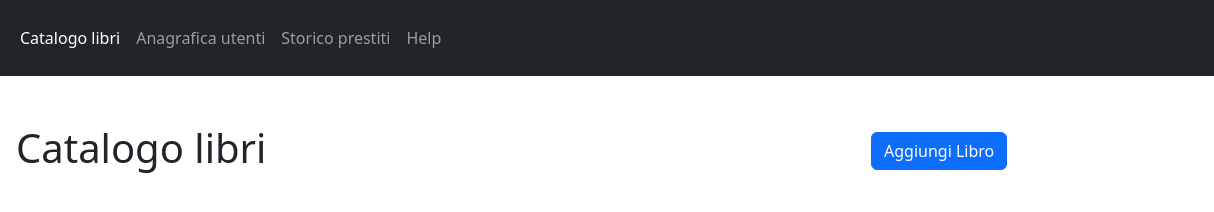
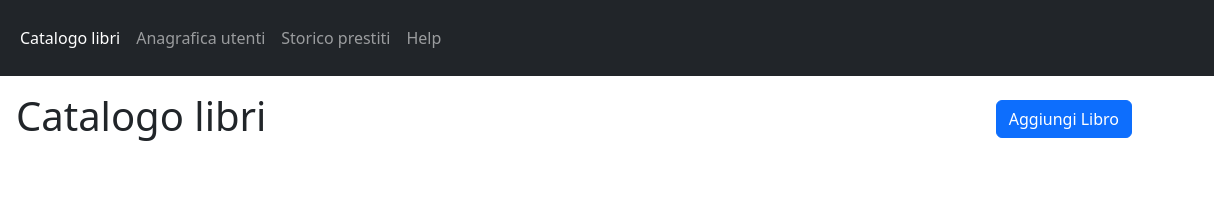
Before and after one commit to Luca1882/html-css-bootstrap-dashboard, a plain HTML site: page index.html in a window 1280 px wide. Shown: the full height of the page, 66-1280 px from the left. Drawn offline with nearby package versions, Linux system fonts and the light colour scheme.

Commit message:
Fix: h1 e button

```diff
--- a/index.html
+++ b/index.html
@@ -6,6 +6,7 @@
   <meta name="viewport" content="width=device-width, initial-scale=1.0">
   <link href="https://cdn.jsdelivr.net/npm/bootstrap@5.3.3/dist/css/bootstrap.min.css" rel="stylesheet"
     integrity="sha384-QWTKZyjpPEjISv5WaRU9OFeRpok6YctnYmDr5pNlyT2bRjXh0JMhjY6hW+ALEwIH" crossorigin="anonymous">
+  <link rel="stylesheet" href="https://cdn.jsdelivr.net/npm/bootstrap-icons@1.11.3/font/bootstrap-icons.min.css">
   <title>Dashboard Bt</title>
 </head>
 <!--NavBar-->
@@ -41,17 +42,17 @@
   </header>
   <main>
     <!--Container h1 e bottone-->
-    <div class="container-sm mt-5 justify-content-between">
+    <div class="container-sm mt-3">
       <div class="row">
-        <div class="col-sm-9">
+        <div class="col">
             <h1>Catalogo libri</h1>
         </div>
-        <div class="col-sm-3">
+        <div class="col-auto text-end">
           <button type="button" class="btn btn-primary mt-2">Aggiungi Libro</button>
         </div>
       </div>
     <!--Table-->
-      </div>
+    </div>
 
   </main>
 </body>
```
